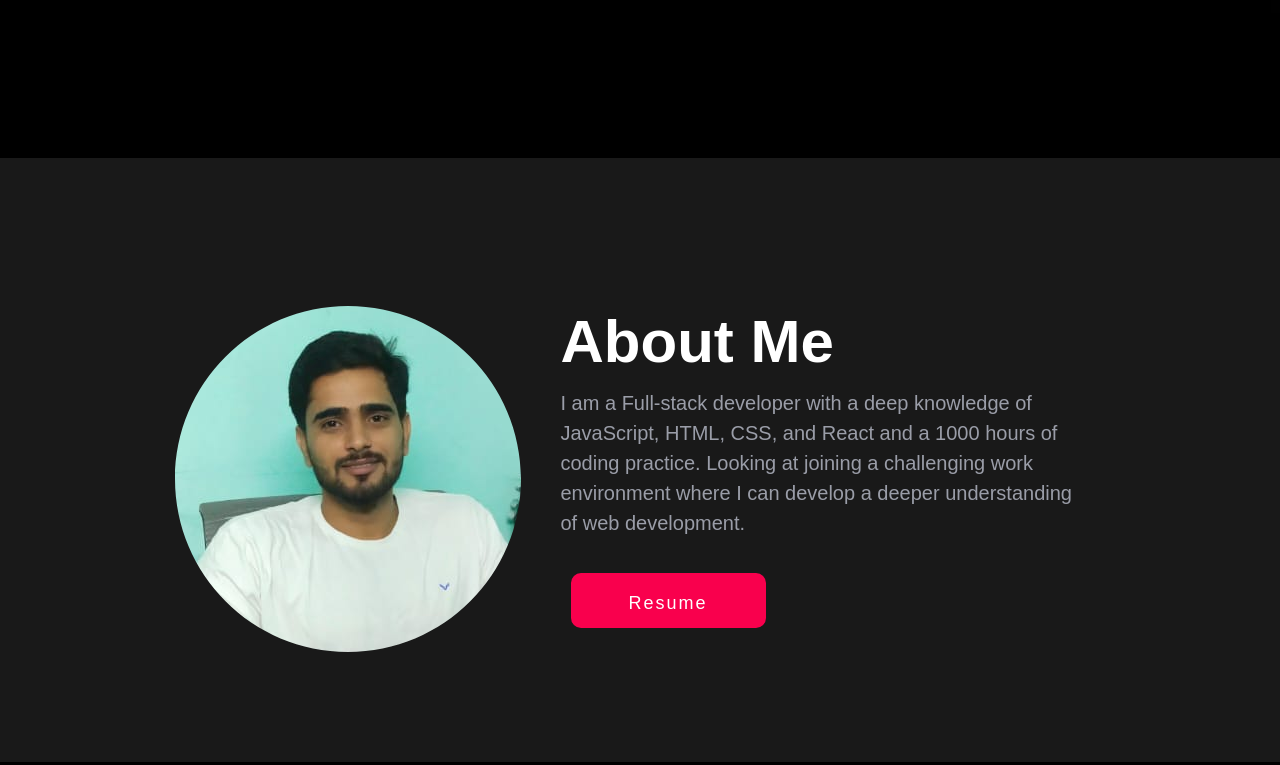
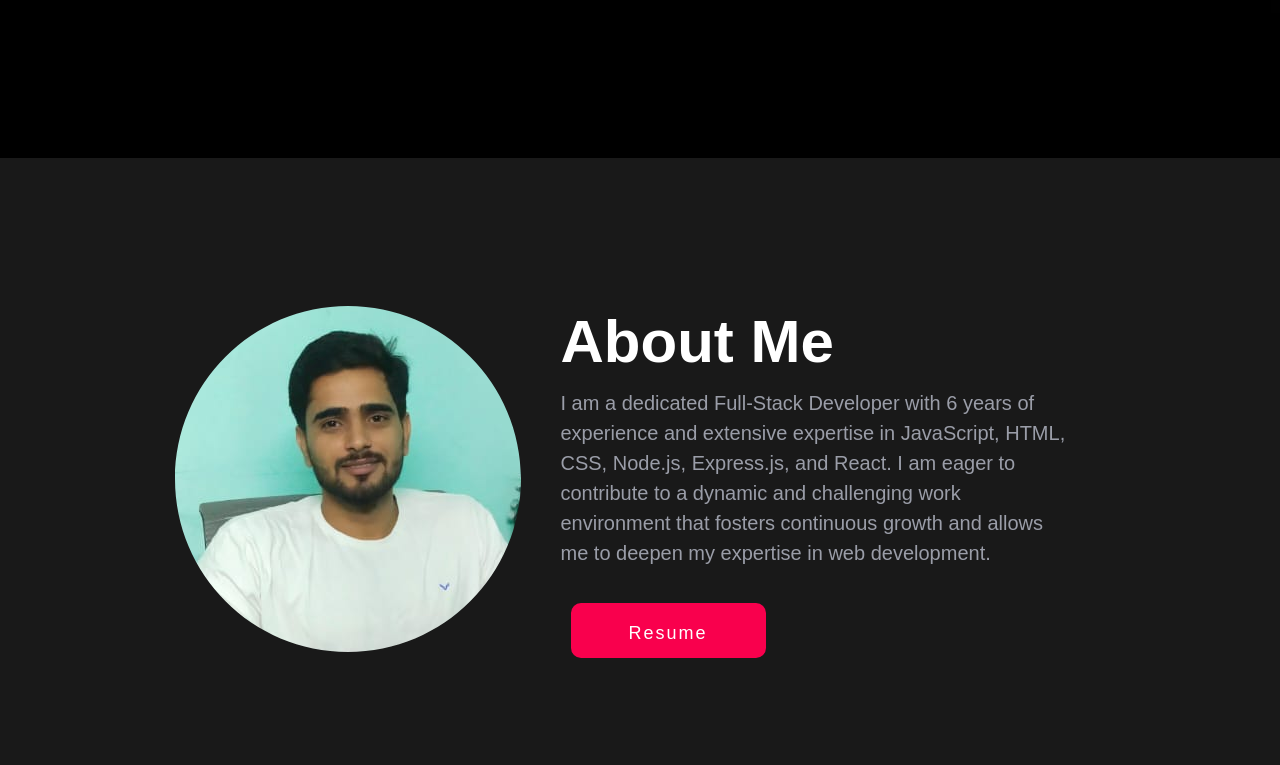
Before and after one commit to lokesh15mca/Portfolio, a React (Create React App) app: page / in a window 1280 px wide. Shown: the part 496-1261 px from the top of the page. Built offline with nearby package versions, Linux system fonts and the light colour scheme.

Commit message:
Update 21-11-2024 About.jsx

```diff
--- a/src/components/About.jsx
+++ b/src/components/About.jsx
@@ -13,11 +13,10 @@ function About() {
           <div className="col__2">
             <h1 className="about__heading">About Me</h1>
             <div className="about__meta">
-              <p className="about__text p__color">I am a Full-stack developer with a deep knowledge of JavaScript, HTML, CSS, and React and a 1000 hours of coding practice. Looking at joining a challenging work environment where I can develop a deeper understanding of web development.
-              </p>
+              <p className="about__text p__color">I am a dedicated Full-Stack Developer with 6 years of experience and extensive expertise in JavaScript, HTML, CSS, Node.js, Express.js, and React. I am eager to contribute to a dynamic and challenging work environment that fosters continuous growth and allows me to deepen my expertise in web development.</p>
 
               <div className="about__button d__flex align__items__center">
-                <a style={{display: "table-cell"}} target="_blank" rel = "noopener noreferrer" href="https://drive.google.com/file/d/1lG0lKTzaT4UExsx7KpbFIREo25ltLrHs/view?usp=sharing">
+                <a style={{display: "table-cell"}} target="_blank" rel = "noopener noreferrer" href="https://drive.google.com/file/d/1wMZIDzelRma-jJRYMGeAkkM0epBczH9A/view?usp=sharing">
                   <button className="about btn pointer">Resume</button>
                 </a>
               </div>
```
